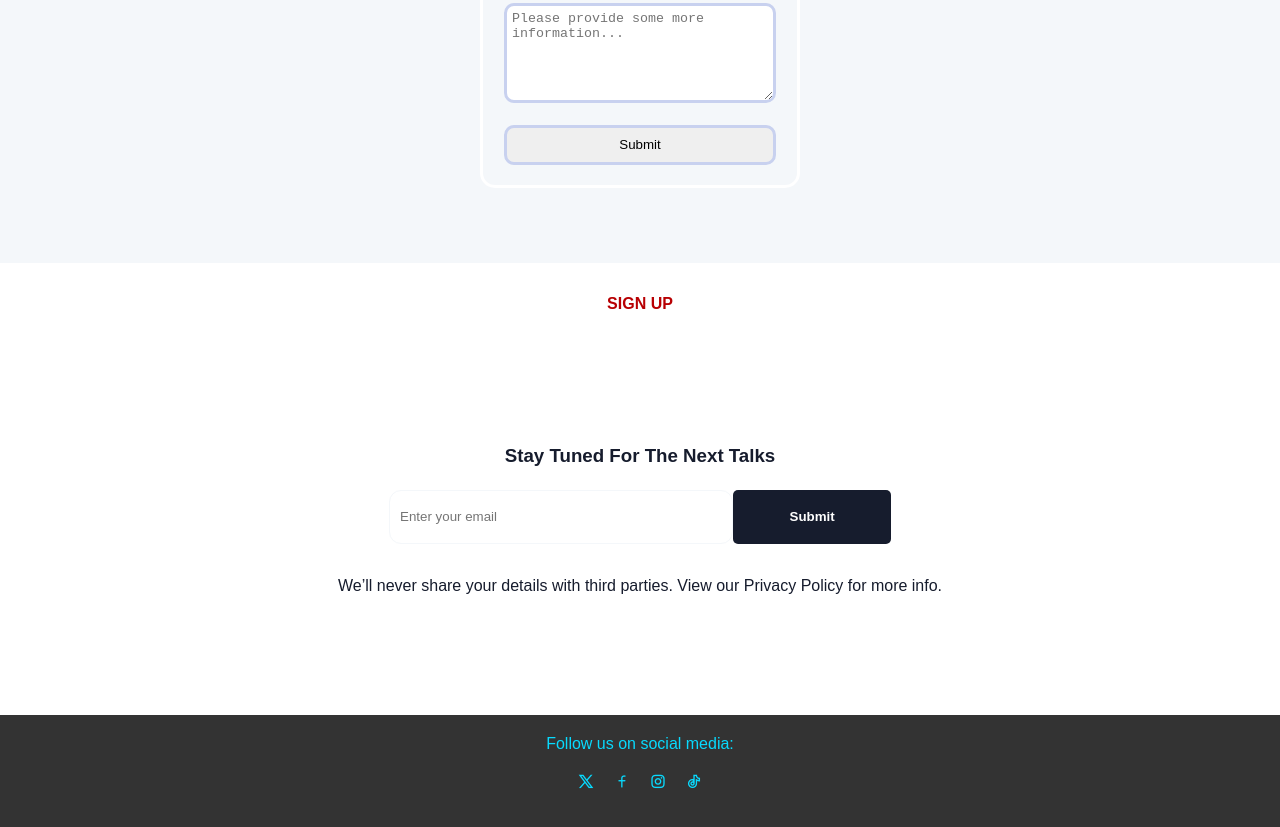
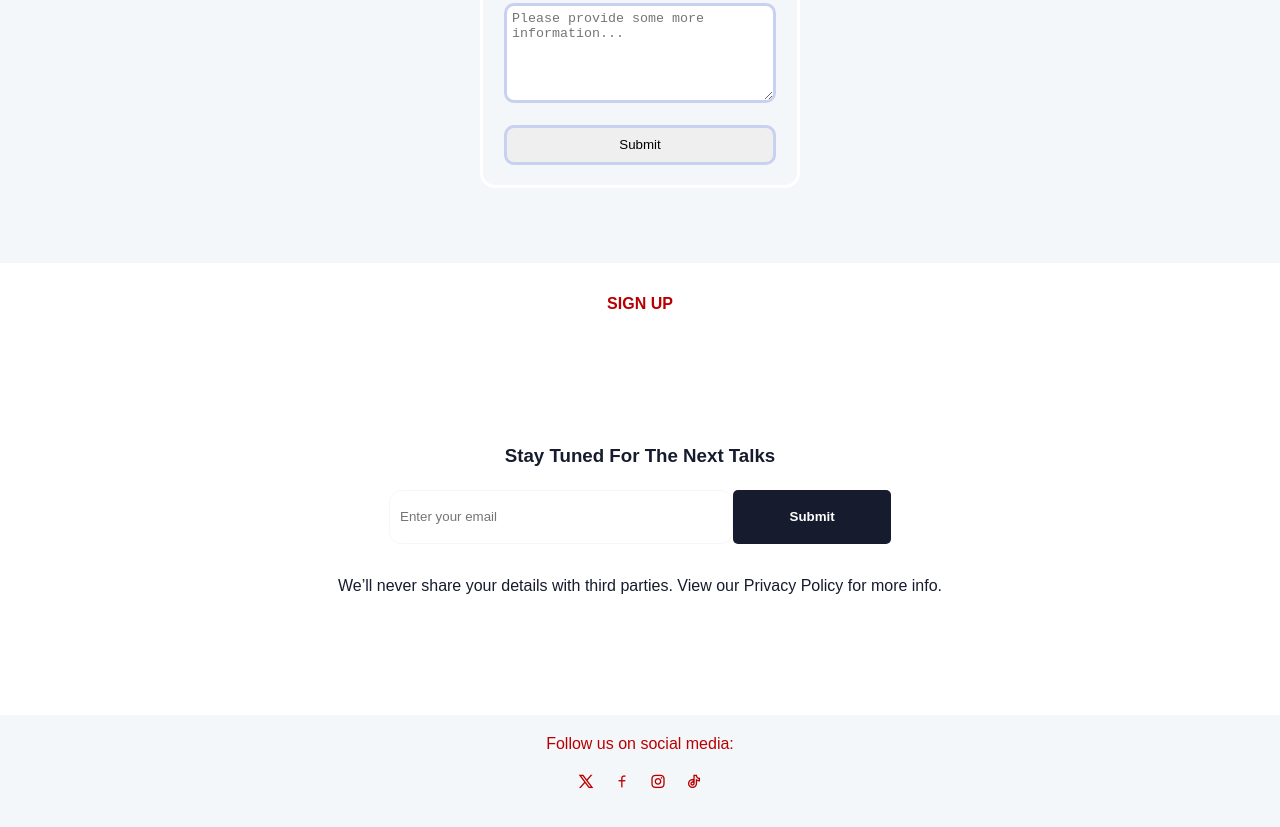
Before and after one commit to fac30/Pro01_Max_Itzi_Josh_Riley, a plain HTML site: page index.html in a window 1280 px wide. Shown: the part 2496-3323 px from the top of the page. Drawn offline with nearby package versions, Linux system fonts and the light colour scheme; a web font is replaced by a local one.

Commit message:
changed color in footer

```diff
--- a/styles.css
+++ b/styles.css
@@ -338,8 +338,8 @@ body {
 }
 
 footer {
-  background-color: #333;
-  color: #08dafe;
+  background-color: var(--background-light);
+  color: var(--red-titles);
   padding: 20px 0;
   text-align: center;
   margin-top: 20px;
```
